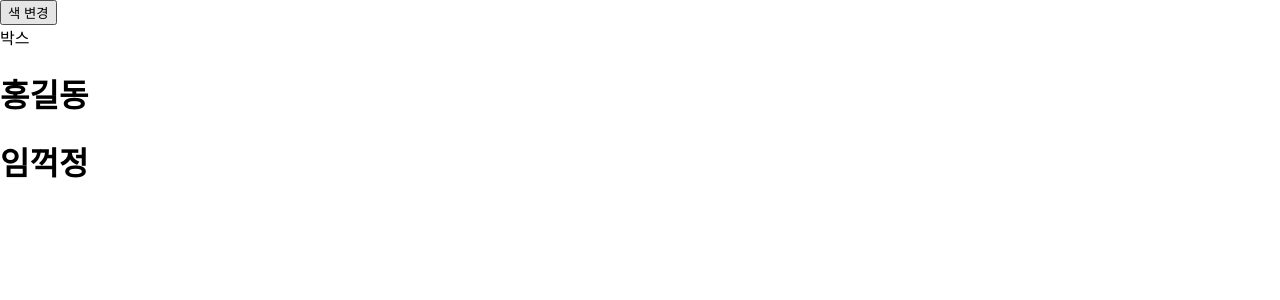
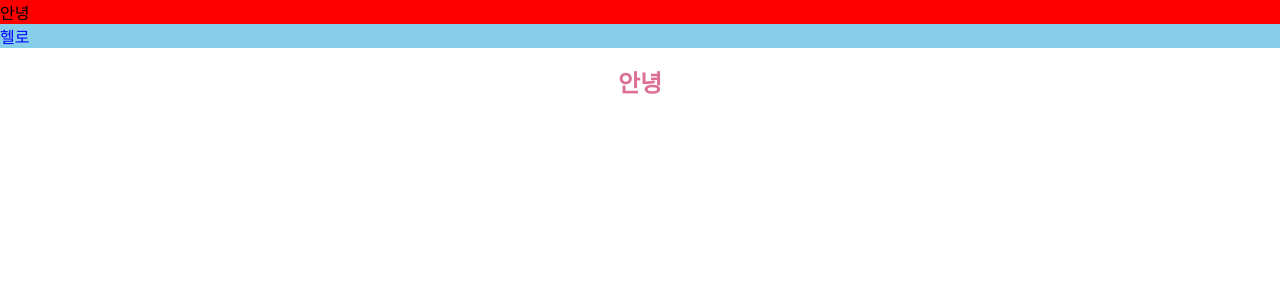
Before and after one commit to HanaHww2/reactStudy, a React (Create React App) app: page / in a window 1280 px wide. Shown: the top 300 px of the page. Built offline with nearby package versions, Linux system fonts and the light colour scheme.

Commit message:
feat: styled-component 적용

```diff
--- a/package.json
+++ b/package.json
@@ -9,6 +9,7 @@
     "react": "^17.0.2",
     "react-dom": "^17.0.2",
     "react-scripts": "5.0.0",
+    "styled-components": "^5.3.3",
     "web-vitals": "^2.1.3"
   },
   "scripts": {
--- a/src/App.css
+++ b/src/App.css
@@ -1,3 +1,4 @@
 .box-style {
   color: blue;
+  background-color: skyblue;
 }
--- a/src/App.js
+++ b/src/App.js
@@ -1,32 +1,26 @@
 import { createRef, useRef, useState } from "react";
 import "./App.css";
+import styled from "styled-components";
+
+// 정적인 데이터이므로, 한번만 로딩되도록 함수 밖에서 선언한다.(비추천)
+// 혹은 css 파일을 활용한다.(권장)
+const myStyle = {
+  backgroundColor: "red",
+};
+
+// 따로 js 파일을 만들어서 styled 값들을 관리할 수도 있다.
+const Title = styled.h1`
+  font-size: 1.5em;
+  text-align: center;
+  color: palevioletred;
+`;
 
 function App() {
-  const myRef = useRef(null);
-  const [list, setList] = useState([
-    { id: 1, name: "홍길동" },
-    { id: 2, name: "임꺽정" },
-  ]);
-  const myRefs = Array.from({ length: list.length }).map(() => createRef()); // list의 길이에 따라 동적으로 ref 배열 생성
-
   return (
     <div>
-      <button
-        onClick={() => {
-          console.log(myRef);
-          console.log(myRef.current);
-          //myRef.current.style.backgroundColor = "red";
-          myRefs[0].current.style.backgroundColor = "red"; // 홍길동 색 변경
-        }}
-      >
-        색 변경
-      </button>
-      <div ref={myRef}>박스</div>
-      <div>
-        {list.map((user, index) => (
-          <h1 ref={myRefs[index]}>{user.name}</h1>
-        ))}
-      </div>
+      <div style={myStyle}>안녕</div>
+      <div className="box-style">헬로</div>
+      <Title>안녕</Title>
     </div>
   );
 }
```
Also changed, not shown: 1 other file (tests, documents, lock files or other folders).
